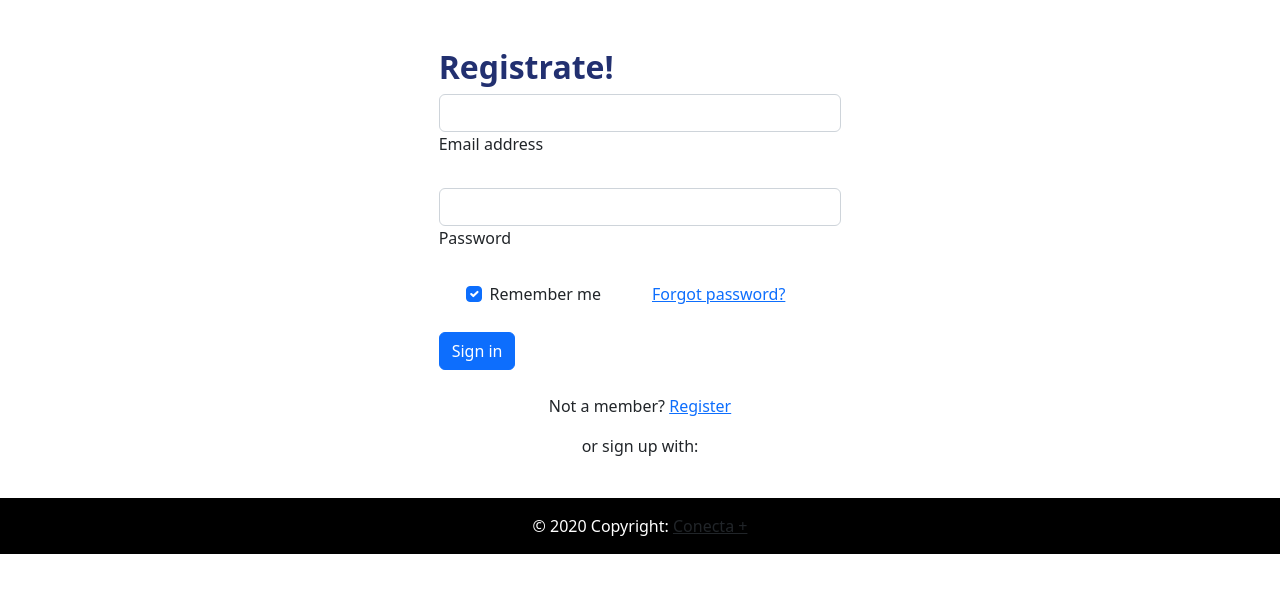
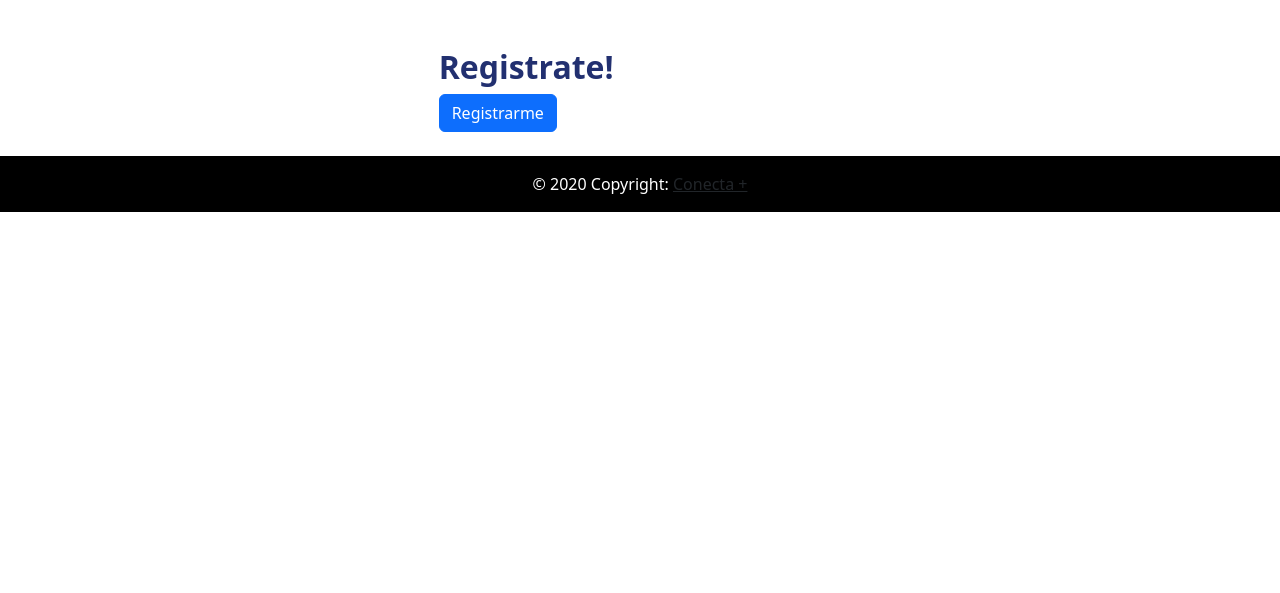
Before and after one commit to angel-js/conecta-, a Django app: page /conecta/registrarse/ in a window 1280 px wide. Shown: the part 70-663 px from the top of the page. Run offline with Django 4.2, Linux system fonts and the light colour scheme.

Commit message:
Ajuste de cambios

```diff
--- a/ficha/templates/base_generic.html
+++ b/ficha/templates/base_generic.html
@@ -18,7 +18,7 @@
   {% block sidebar %}{% endblock %}
 
 <!-- Contenido -->
-{% block form %}{% endblock %}
+{% block formulario %}{% endblock %}
 {% block carousel %}{% endblock %}
 {% block busq %}{% endblock %}
 
--- a/ficha/templates/iniciar_sesion.html
+++ b/ficha/templates/iniciar_sesion.html
@@ -32,7 +32,7 @@
   {% endblock %}
 
 
-{% block form %}
+{% block formulario %}
 <div class="container-fluid">
 
   <div class="row">
@@ -77,7 +77,6 @@
     <!-- Register buttons -->
     <div class="text-center">
       <p>Not a member? <a href="#!">Register</a></p>
-      <p>or sign up with:</p>
       <button type="button" class="btn btn-link btn-floating mx-1">
         <i class="fab fa-facebook-f"></i>
       </button>
--- a/ficha/templates/registrarse.html
+++ b/ficha/templates/registrarse.html
@@ -31,72 +31,28 @@
   </nav>
   {% endblock %}
 
-{% block form %}
+{% block formulario %}
 <div class="container-fluid">
 
   <div class="row">
     <div class="col-sm-2 col-md-4"></div>
-    <div class="col-sm-8 col-md-4 pt-5">
+    <div class="col-sm-8 col-md-4 pt-5 ">
 
 
 <h2 class="ins">Registrate!</h2>
 <!-- Incio del formulario -->
-<form>
-    <!-- Email input -->
-    <div class="form-outline mb-4">
-      <input type="email" id="form2Example1" class="form-control" />
-      <label class="form-label" for="form2Example1">Email address</label>
-    </div>
-
-    <!-- Password input -->
-    <div class="form-outline mb-4">
-      <input type="password" id="form2Example2" class="form-control" />
-      <label class="form-label" for="form2Example2">Password</label>
-    </div>
-
-    <!-- 2 column grid layout for inline styling -->
-    <div class="row mb-4">
-      <div class="col d-flex justify-content-center">
-        <!-- Checkbox -->
-        <div class="form-check">
-          <input class="form-check-input" type="checkbox" value="" id="form2Example31" checked />
-          <label class="form-check-label" for="form2Example31"> Remember me </label>
-        </div>
-      </div>
-
-      <div class="col">
-        <!-- Simple link -->
-        <a href="#!">Forgot password?</a>
-      </div>
-    </div>
+<form class="form" method="post">
+  {% csrf_token %}
+  {{ form }}
 
     <!-- Submit button -->
-    <button type="button" class="btn btn-primary btn-block mb-4">Sign in</button>
+    <button type="submit" id="submit" class="btn btn-primary btn-block mb-4">Registrarme</button>
 
-    <!-- Register buttons -->
-    <div class="text-center">
-      <p>Not a member? <a href="#!">Register</a></p>
-      <p>or sign up with:</p>
-      <button type="button" class="btn btn-link btn-floating mx-1">
-        <i class="fab fa-facebook-f"></i>
-      </button>
 
-      <button type="button" class="btn btn-link btn-floating mx-1">
-        <i class="fab fa-google"></i>
-      </button>
-
-      <button type="button" class="btn btn-link btn-floating mx-1">
-        <i class="fab fa-twitter"></i>
-      </button>
-
-      <button type="button" class="btn btn-link btn-floating mx-1">
-        <i class="fab fa-github"></i>
-      </button>
-    </div>
   </form>
 </div>
 <div class="col-sm-2 col-md-4"></div>
 </div>
 </div>
   <!-- Fin del formulario -->
-  {% endblock%}
+  {% endblock %}
--- a/ficha/urls.py
+++ b/ficha/urls.py
@@ -4,7 +4,7 @@
 urlpatterns = [
     path('', views.home, name='lista_paciente'),
     path('iniciarsesion/', views.iniciarsesion, name='iniciar_sesion'),
-    path('registrarse/', views.registartse, name='registrarse'),
+    path('registrarse/', views.registarse, name='registrarse'),
     path('main/', views.main, name='main'),
     path('mainFuncionario/', views.mainFuncionario, name='mainFuncionario'),
     path('ficha/', views.ficha, name='ficha'),
--- a/ficha/views.py
+++ b/ficha/views.py
@@ -1,5 +1,9 @@
 from django.shortcuts import render
 from .models import *
+from django.http import HttpResponse
+from django.contrib.auth.models import User
+from django.contrib.auth.forms import UserCreationForm
+
 
 # Create your views here.
 def home(request):
@@ -8,9 +12,17 @@
 def iniciarsesion(request):
     return render(request, "iniciar_sesion.html")
 
+def registarse(request):
+    if request.method == 'POST':
+        form = UserCreationForm(request.POST)
+        if form.is_valid():
+            username = form.cleaned_data['username']
+            message.success(request, f'Usuario {username} creado!')
+        else:
+            form = UserCreationForm()
+        context = {'form': form}
+    return render(request, "registrarse.html")
 
-def registartse(request):
-    return render(request, "registrarse.html")
 
 def main(request):
     return render(request, "main.html")
```
Also changed, not shown: ficha/migrations/0001_initial.py (added), 1 other file.
